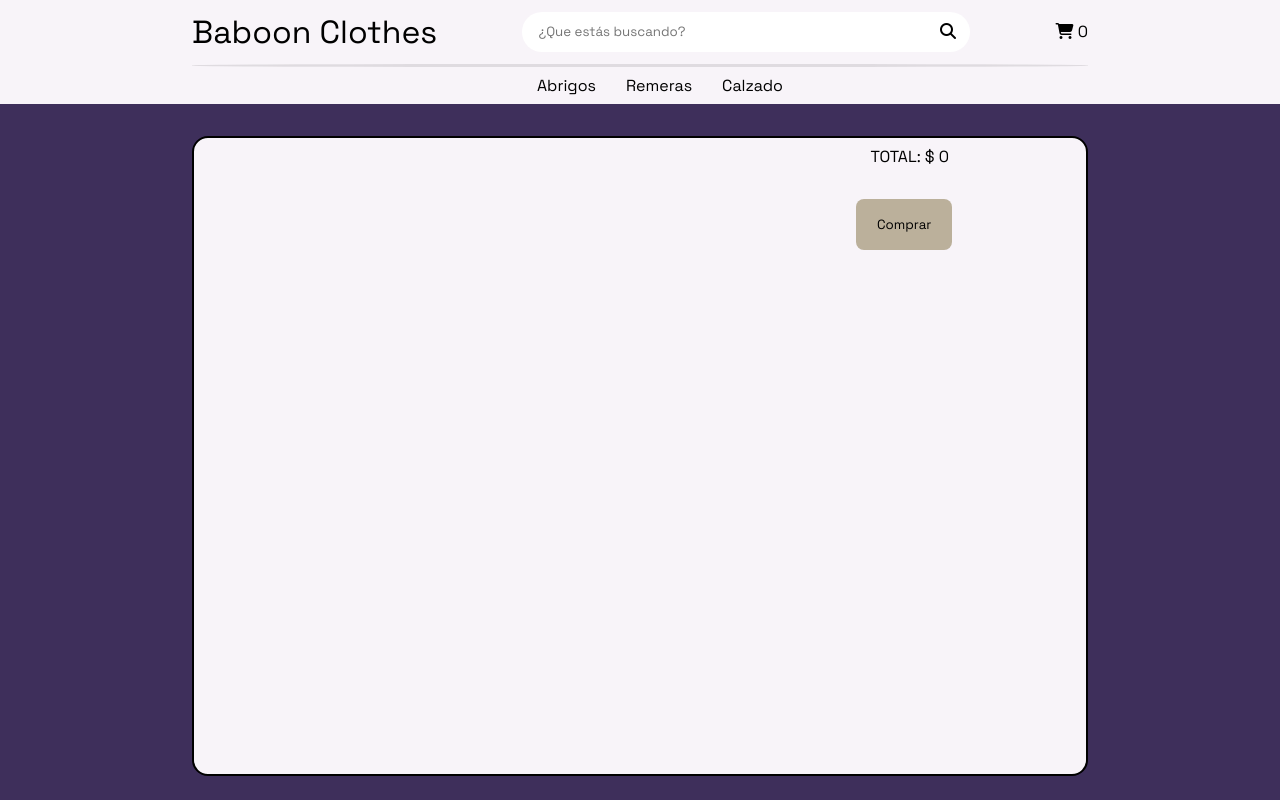
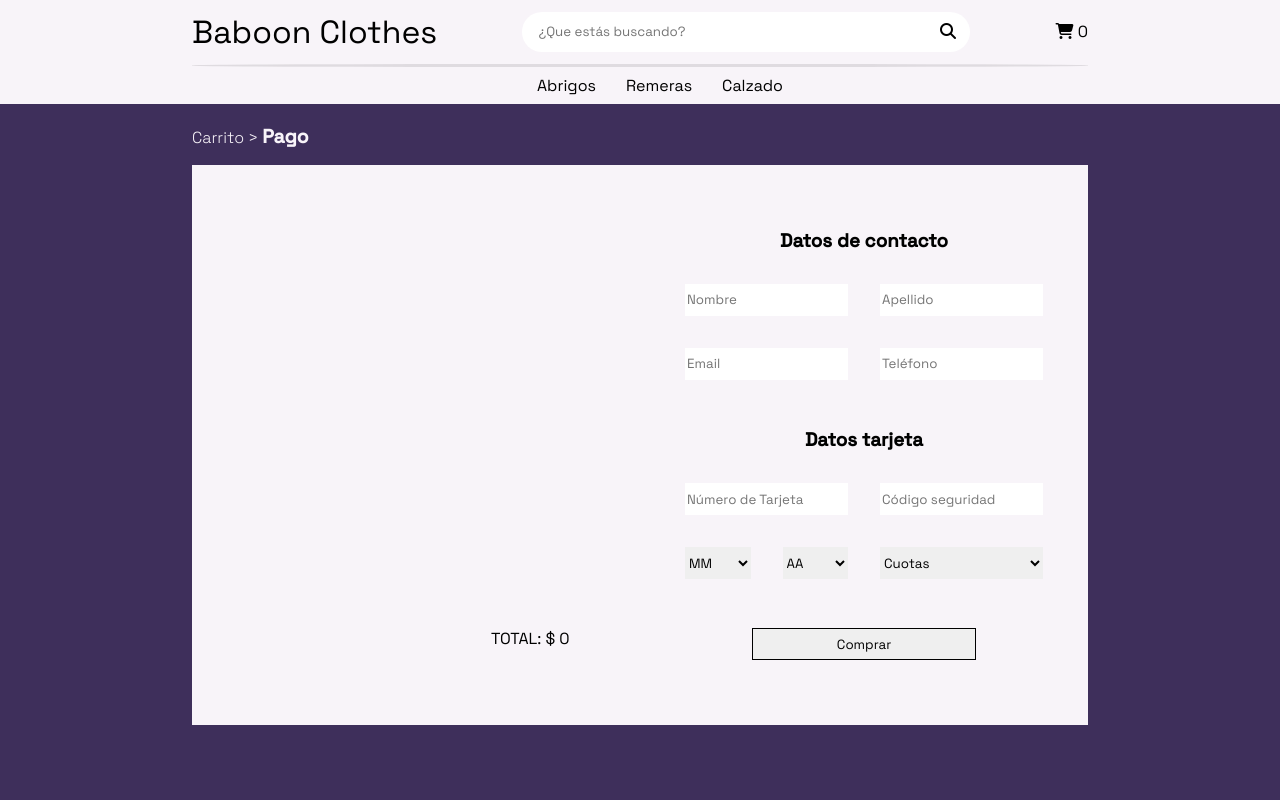
Before and after one commit to francatania/PreEntrega1-Catania, a React (Vite) app: page /checkout in a window 1280 px wide. Shown: the top 800 px of the page. Built offline with nearby package versions, Linux system fonts and the light colour scheme.

Commit message:
Se creó el componente checkout con su respectivo css

```diff
--- a/src/App.jsx
+++ b/src/App.jsx
@@ -9,6 +9,7 @@ import { CartContext, CartProvider } from './context/CartContext'
 import { Carrito } from './components/Carrito'
 import { Footer } from './components/Footer'
 import { Busqueda } from './components/Busqueda'
+import { Checkout } from './components/Checkout'
 
 function App() {
 
@@ -23,7 +24,8 @@ function App() {
             <Route path='item/:id' element={<ItemDetailContainer/>}/>
             <Route path='category/:id' element={<ItemListContainer/>}/>
             <Route path ='search/:busqueda' element={<Busqueda/>}/>
-            <Route path='/checkout' element={<Carrito/>}/>
+            <Route path='/carrito' element={<Carrito/>}/>
+            <Route path='/checkout' element={<Checkout/>}/>
           </Routes>
           <Footer/>
         </BrowserRouter>
--- a/src/App.scss
+++ b/src/App.scss
@@ -2,6 +2,7 @@
 @use './sass/components/navbar';
 @use './sass/components/barrabuscadora';
 @use './sass/components/footer';
+@use './sass/components/busqueda';
 @use './sass/components/ItemListContainer/portada';
 @use './sass/components/ItemListContainer/itemList';
 @use './sass/components/ItemListContainer/item';
@@ -11,3 +12,4 @@
 @use './sass/components/ItemListContainer/carousel';
 @use './sass/components/carrito/carrito';
 @use './sass/components/carrito/totalComprar';
+@use './sass/components/checkout/checkout';
--- a/src/components/Carrito.jsx
+++ b/src/components/Carrito.jsx
@@ -1,5 +1,6 @@
 import { useContext, useEffect, useState } from "react"
 import { CartContext } from "../context/CartContext"
+import { Link } from "react-router-dom"
 
 export function Carrito(){
     const {carrito, setCarrito, eliminarDeCarrito} = useContext(CartContext)
@@ -23,7 +24,11 @@ export function Carrito(){
 
 
     return <div className="carritoMain">
+                <div className="carritoMain__tituloCarrito">
+                    <h2>Tu carrito</h2>
+                </div>
                 <div className="carritoMain__carritoContainer">
+                    <div className="carritoMain__filasContainer">
                         { carrito.map((producto)=>{
                             return ( <div className="carritoMain__wrapper">
                                         <div className="carritoMain__itemDescripcion" key={producto.id}>
@@ -44,9 +49,10 @@ export function Carrito(){
                                         <div className="separador"></div>
                                     </div>)
                         })}
+                    </div>
                     <div className="accionesCarrito">
                         <div className="accionesCarrito__totales">TOTAL: $ {calcularTotal()}</div>
-                            <div className="accionesCarrito__comprar"><button className="accionesCarrito__comprarBtn">Comprar</button></div>
+                        <Link to={'/checkout'}><div className="accionesCarrito__comprar"><button className="accionesCarrito__comprarBtn">Ir a Comprar</button></div></Link>
                     </div>
 
                 </div>
--- /dev/null
+++ b/src/components/Checkout.jsx
@@ -0,0 +1,118 @@
+import { useContext, useEffect, useState } from "react"
+import { CartContext } from "../context/CartContext"
+import { Link } from "react-router-dom"
+
+
+export function Checkout(){
+
+    const {carrito} = useContext(CartContext)
+
+    const calcularTotal = () =>{
+        return carrito.reduce((acc, item) => acc += item.cantidad * item.precio, 0)
+    }
+
+    return <div className="checkoutContainer">
+        <div className="checkoutContainer__ruta">
+            <h3><Link to={'/carrito'}><a href="">Carrito {'>'}</a></Link> <span>Pago</span> </h3>
+        </div>
+        <div className="checkoutContainer__formularioContainer">
+            <div className="checkoutContainer__carritoFormulario">
+                <div className="carritoMain__filasContainer checkoutContainer__filasContainer">
+                        { carrito.map((producto)=>{
+                            return ( <div className="carritoMain__wrapper">
+                                        <div className="carritoMain__itemDescripcion" key={producto.id}>
+                                            <img src={producto.img} alt="" className="carritoMain__imgItem" />
+                                            <div className="carritoMain__nombreYCantidad">
+                                                <h3 className="carritoMain__nombreProducto">{producto.nombre} x {producto.cantidad}</h3>
+
+                                            </div>
+                                            <div className="carritoMain__eliminarYPrecio">
+                                                <h3 className="carritoMain__precio">$ {producto.precio * producto.cantidad}</h3>
+                                            </div>
+                                        </div>
+                                        <div className="separador"></div>
+                                    </div>)
+                        })}
+                    </div>
+                    <div className="accionesCarrito">
+                        <div className="accionesCarrito__totales">TOTAL: $ {calcularTotal()}</div>
+                    </div>
+            </div>
+            <form action="" className="checkoutContainer__formulario">
+                <div className="checkoutContainer__contacto">
+                    <h3>Datos de contacto</h3>
+                    <div className="checkoutContainer__nombres checkoutContainer__campos">
+                        <input type="text" id="nombre" name="nombre" required placeholder="Nombre"/>
+
+                        <input type="text" id="apellido" name="apellido" placeholder="Apellido" required/>
+                    </div>
+                    <div className="checkoutContainer__datosContacto checkoutContainer__campos">
+                        <input type="email" id="email" name="email" placeholder="Email" required/>
+
+                        <input type="tel" id="telefono" name="telefono" placeholder="Teléfono" required/>
+                    </div>
+                </div>
+
+                <div className="checkoutContainer__datosTarjeta">
+                    <h3>Datos tarjeta</h3>
+                    <div className="checkoutContainer__tarjeta checkoutContainer__campos">
+                        <input type="text" id="tarjeta" name="tarjeta" placeholder="Número de Tarjeta" required/>
+
+                        <input type="text" id="codigo" name="codigo" placeholder="Código seguridad" required/>
+                    </div>
+                    <div className="checkoutContainer__fechaVencimientoYCuotas checkoutContainer__campos">
+                        <div className="checkoutContainer__fechaVencimiento">
+                            <div className="checkoutContainer__month">
+                                <select id="vencimiento" name="vencimiento" required>
+                                    <option value="" disabled selected>MM</option>
+                                    <option value="1">1</option>
+                                    <option value="2">2</option>
+                                    <option value="3">3</option>
+                                    <option value="4">4</option>
+                                    <option value="5">5</option>
+                                    <option value="6">6</option>
+                                    <option value="7">7</option>
+                                    <option value="8">8</option>
+                                    <option value="9">9</option>
+                                    <option value="10">10</option>
+                                    <option value="11">11</option>
+                                    <option value="12">12</option>
+                                </select>
+                            </div>
+                            <div className="checkoutContainer__year">
+                                <select id="año" name="año" required>
+                                        <option value="" disabled selected>AA</option>
+                                        <option value="2023">2023</option>
+                                        <option value="2024">2024</option>
+                                        <option value="2025">2025</option>
+                                        <option value="2026">2026</option>
+                                        <option value="2027">2027</option>
+                                        <option value="2028">2028</option>
+                                        <option value="2029">2029</option>
+                                        <option value="2030">2030</option>
+                                        <option value="2031">2031</option>
+                                        <option value="2032">2032</option>
+                                        <option value="2033">2033</option>
+                                </select>
+                            </div>
+                        </div>
+
+                        <div className="checkoutContainer__cuotas">
+                            <select id="cuotas" name="cuotas" required>
+                                <option value="" disabled selected>Cuotas</option>
+                                <option value="1">x1 ${calcularTotal()}</option>
+                                <option value="3">x3 ${(calcularTotal())/3}</option>
+                                <option value="6">x6 ${(calcularTotal())/6}</option>
+                            </select>
+                        </div>
+
+                    </div>
+                </div>
+                <div className="checkoutContainer__comprar">
+                    <button type="submit">Comprar</button>
+                </div>
+
+                </form>
+        </div>
+    </div>
+}
--- a/src/components/Navbar.jsx
+++ b/src/components/Navbar.jsx
@@ -13,7 +13,7 @@ export const Navbar = () =>{
                     </Link>
                     <BarraBuscadora/>
 
-                    <Link to={'/checkout'}>
+                    <Link to={'/carrito'}>
                         <CartWidget></CartWidget>
                     </Link>
                 </div>
--- a/src/sass/components/carrito/_carrito.scss
+++ b/src/sass/components/carrito/_carrito.scss
@@ -10,20 +10,27 @@
     display: flex;
     font-family: variables.$fuente;
     font-size: 0.8rem;
+    @include mixins.display-flex-column(center);
+    &__tituloCarrito{
+        font-size: 1.4rem;
+        color: variables.$colorMainTittle;
+        margin-top: 1rem;
+        width: 70%;
+        @include mixins.display-flex(start)
+    }
     &__carritoContainer{
         width: 70%;
         max-height: 100vh;
-        height: auto;
+        height: 40rem;
         margin: auto;
-        margin-top: 2rem;
-        min-height: 40rem;
-        border: solid 2px black;
-        border-radius: 1rem;
+        margin-top: 1rem;
+        // border: solid 2px black;
+        // border-radius: 1rem;
         background-color: variables.$colorMainTittle;
     }
     &__wrapper{
         @include mixins.display-flex-column(center);
-        height: 70%;
+        height: 10rem;
         overflow: hidden;
     }
 
@@ -37,7 +44,6 @@
     }
     &__imgItem{
         height: 100%;
-        // width: ;
         object-fit: cover;
     }
     &__nombreYCantidad, &__eliminarYPrecio{
@@ -69,6 +75,10 @@
         transition: 0.5s;
         border: 2px variables.$colorMain solid;
     }
+    &__filasContainer{
+        height: 80%;
+        overflow-x: hidden;
+    }
 }
 
 .separador{
--- a/src/sass/components/carrito/_totalComprar.scss
+++ b/src/sass/components/carrito/_totalComprar.scss
@@ -26,5 +26,6 @@
     &__comprarBtn:hover{
         background-color: variables.$colorMain;
         color: variables.$colorMainTittle;
+        cursor: pointer;
     }
 }
--- /dev/null
+++ b/src/sass/components/checkout/_checkout.scss
@@ -0,0 +1,91 @@
+@use '../../abstracts/variables' ;
+@use '../../abstracts/mixins' ;
+
+.checkoutContainer{
+    height: 100vh;
+    background-color: variables.$colorMain;
+    @include mixins.display-flex-column(center);
+    &__ruta{
+        width: 70%;
+        @include mixins.display-flex(start);
+        color: variables.$colorMainTittle;
+        h3{
+            font-size: 1rem;
+            font-weight: 200;
+        }
+        span{
+            font-size: 1.2rem;
+            font-weight: bold;
+        }
+        padding-bottom: 1rem;
+    }
+    &__formularioContainer{
+        height: 70%;
+        width: 70%;
+        margin-bottom: 10rem;
+        background-color: variables.$colorMainTittle;
+        @include mixins.display-flex(center);
+    }
+    &__carritoFormulario{
+        width: 50%;
+        height: 80%;
+    }
+    &__formulario{
+        @include mixins.display-flex-column(space-around);
+        gap: 2rem;
+        // background-color: aqua;
+        width: 50%;
+        height: 80%;
+        overflow: hidden;
+    }
+    &__contacto,&__datosTarjeta{
+        // background-color: red;
+        @include mixins.display-flex-column(center);
+        gap: 2rem;
+    }
+    &__nombres,&__datosContacto,&__tarjeta{
+        @include mixins.display-flex(center);
+        gap: 2rem;
+        height: 2rem;
+        input{
+            height: 100%;
+        }
+    }
+    &__fechaVencimientoYCuotas{
+        width: 100%;
+        @include mixins.display-flex(space-between);
+        gap: 2rem;
+    }
+    &__fechaVencimiento, &__cuotas{
+        @include mixins.display-flex(start);
+        width: 50%;
+        height: 2rem;
+        select{
+            width: 100%;
+            height: 100%;
+        }
+    }
+    &__fechaVencimiento{
+        gap: 2rem;
+    }
+    &__month, &__year{
+        height: 2rem;
+        width: 100%;
+    }
+    &__comprar{
+        @include mixins.display-flex(center);
+        width: 50%;
+        height: 2rem;
+        button{
+            height: 100%;
+            width: 100%;
+            transition: 0.5s;
+            border: 1px solid black;
+        }
+        button:hover{
+            cursor: pointer;
+            background-color: variables.$colorMain;
+            color: variables.$colorMainTittle;
+        }
+    }
+}
```
Also changed, not shown: src/components/Busqueda.jsx (+9 -6 lines). Lines whose indentation alone changed are shown as unchanged.
